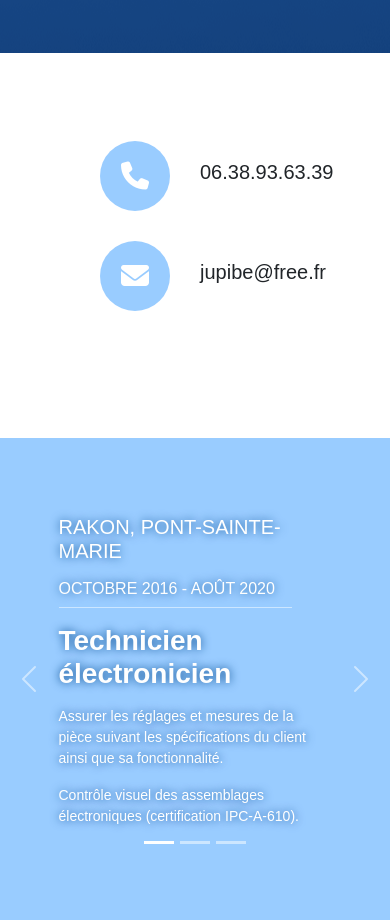
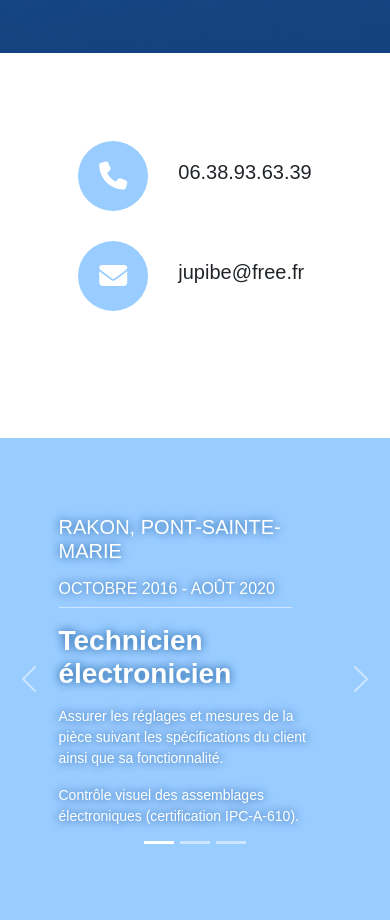
Before and after one commit to Julien-B-py/Bootstrap-CV, a plain HTML site: page index.html in a window 390 px wide. Shown: the part 1040-1963 px from the top of the page. Drawn offline with nearby package versions, Linux system fonts and the light colour scheme; a script that the page names is missing.

Commit message:
v1.6.1
Fix contact section display on mobile.

```diff
--- a/css/styles.css
+++ b/css/styles.css
@@ -166,7 +166,17 @@ body {
 
 /* ------------------------------------------------ CONTACT --------------------------------------------------------- */
 
+.contact-area {
+  width: max-content;
 
+}
+
+.contact-grp {
+  width: max-content;
+  margin:0 auto;
+  display: flex;
+flex-direction: column;
+}
 
 .contact-solo {
 
@@ -183,6 +193,7 @@ body {
     margin: 0 auto 100px;
     max-width: 1000px;
     padding: 6% 0 3%;
+
 
 }
 
@@ -538,10 +549,22 @@ padding-bottom:100px !important;
 
 
 
+@media screen and (min-width:990px) {
+  .contact-grp {
+    flex-direction: row;
+    gap:5rem;
+  }
+}
+
+
 @media screen and (max-width: 991px) {
     .contact-solo {
         justify-content : left;
-        padding-left: 100px;
+
 
     }
+
+
+
+
 }
--- a/index.html
+++ b/index.html
@@ -87,9 +87,9 @@
 
 <section id="contact">
 
-    <div class="row">
 
-        <div class="col-lg-6">
+<div class="contact-grp">
+  <div class="contact-area">
       <div class="contact-solo">
                   <span class="icon-container">
                       <span class="icon-container-inner">
@@ -101,7 +101,7 @@
 
   </div>
 
-        <div class="col-lg-6">
+  <div class="contact-area">
       <a class=" mail-part" href="mailto:jupibe@free.fr">
           <div class="contact-solo">
                   <span class="icon-container">
@@ -115,6 +115,8 @@
 
   </div>
 </div>
+
+
 
 
 </section>
```
Lines whose indentation alone changed are shown as unchanged.
